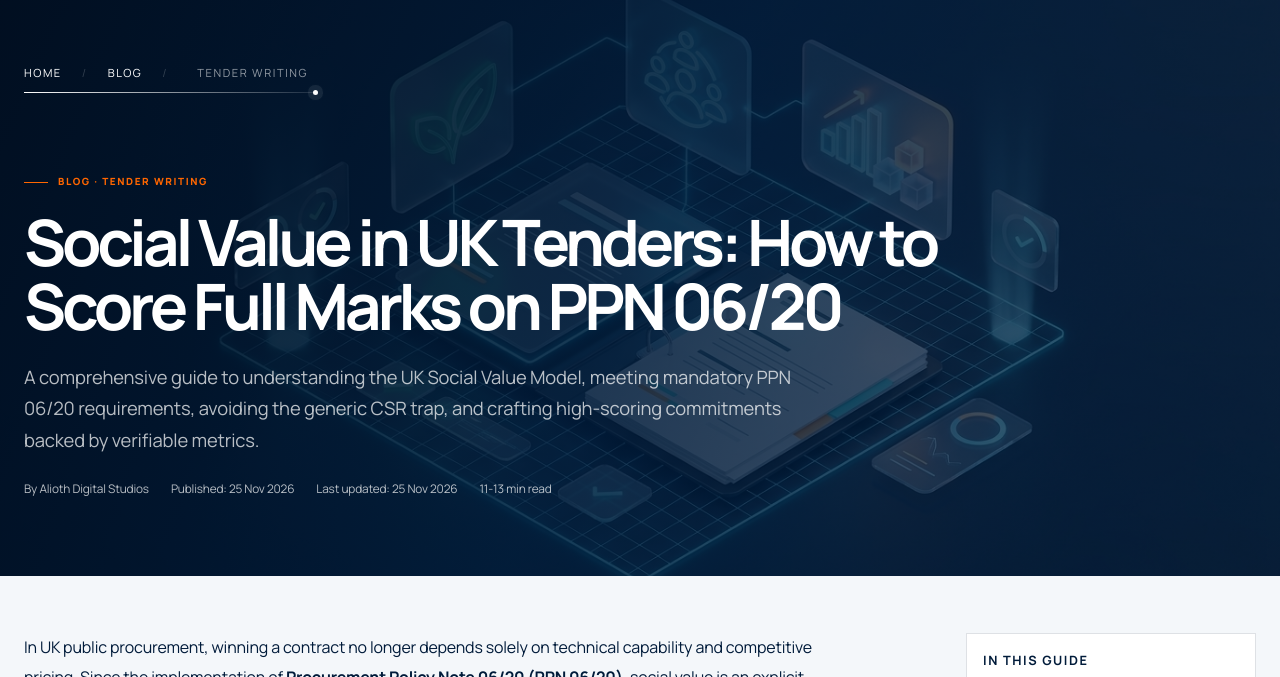
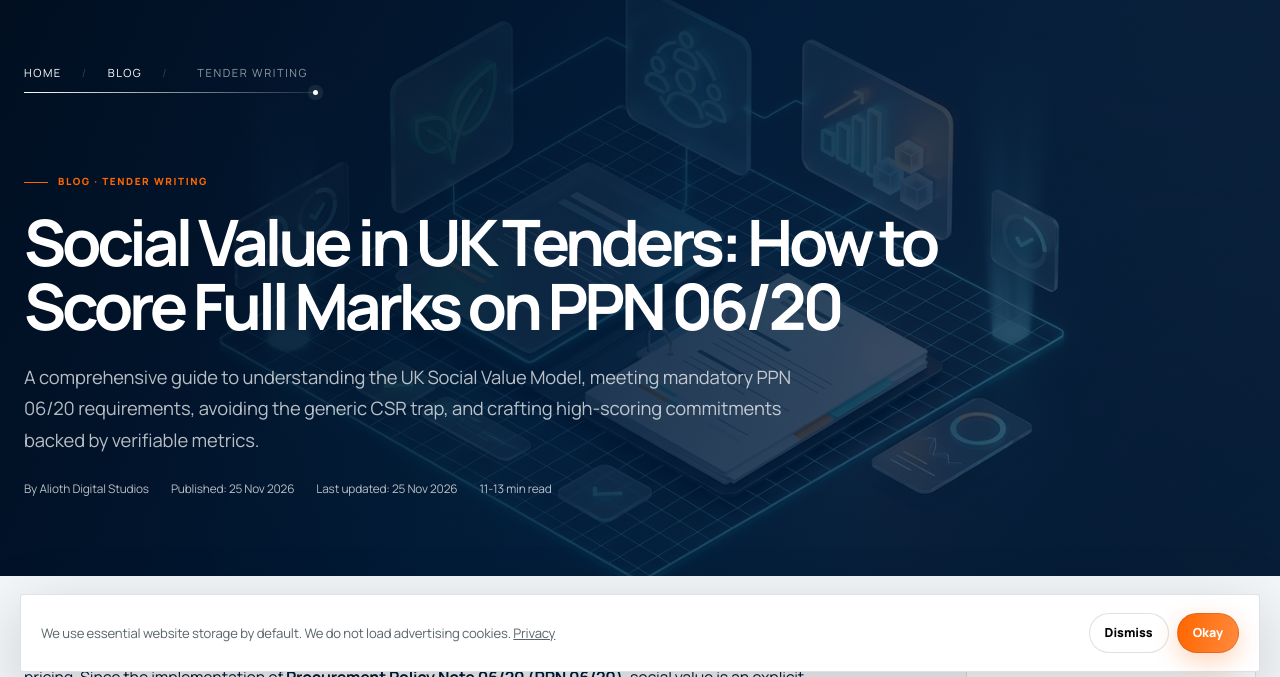
Before and after one commit to Ahmedj04/alioth-website, a plain HTML site: page blog/social-value-in-uk-tenders.html in a window 1280 px wide. Shown: the part 108-785 px from the top of the page. Drawn offline with nearby package versions, Linux system fonts and the light colour scheme.

Commit message:
fix cookie banner

```diff
--- a/blog/social-value-in-uk-tenders.html
+++ b/blog/social-value-in-uk-tenders.html
@@ -421,15 +421,20 @@
       </div>
       <div class="footer-bottom">
         <span>&copy; 2026 Alioth Digital Studios. All rights reserved.</span>
-        <span>86&ndash;90 Paul Street, London EC2A 4NE &middot; Registered in England No. 14610211 &middot; <a href="mailto:hello@aliothdigital.com">hello@aliothdigital.com</a></span>
-        <span><a href="../privacy.html">Privacy</a><a href="../terms.html">Terms</a><a href="../accessibility.html">Accessibility</a></span>
+        <span>86&ndash;90 Paul Street, London EC2A 4NE &middot; Registered in England No. 14610211 &middot; <a
+            href="mailto:hello@aliothdigital.com">hello@aliothdigital.com</a></span>
+        <span><a href="../privacy.html">Privacy</a><a href="../terms.html">Terms</a><a
+            href="../accessibility.html">Accessibility</a></span>
       </div>
     </div>
   </footer>
 
-  <div class="cookie-banner" id="cookieBanner" role="region" aria-label="Cookie consent">
-    <div class="container cookie-content">
-      <p>We use essential cookies to maintain security and analyse site performance. See our <a href="../privacy.html">privacy policy</a> for details.</p>
+  <div aria-label="Cookie notice" class="cookie" id="cookieBanner" role="dialog">
+    <p>
+      We use essential website storage by default. We do not load
+      advertising cookies. <a href="../privacy.html"><u>Privacy</u></a>
+    </p>
+    <div class="cookie-actions">
       <button data-cookie>Dismiss</button>
       <button class="accept" data-cookie>Okay</button>
     </div>
```
